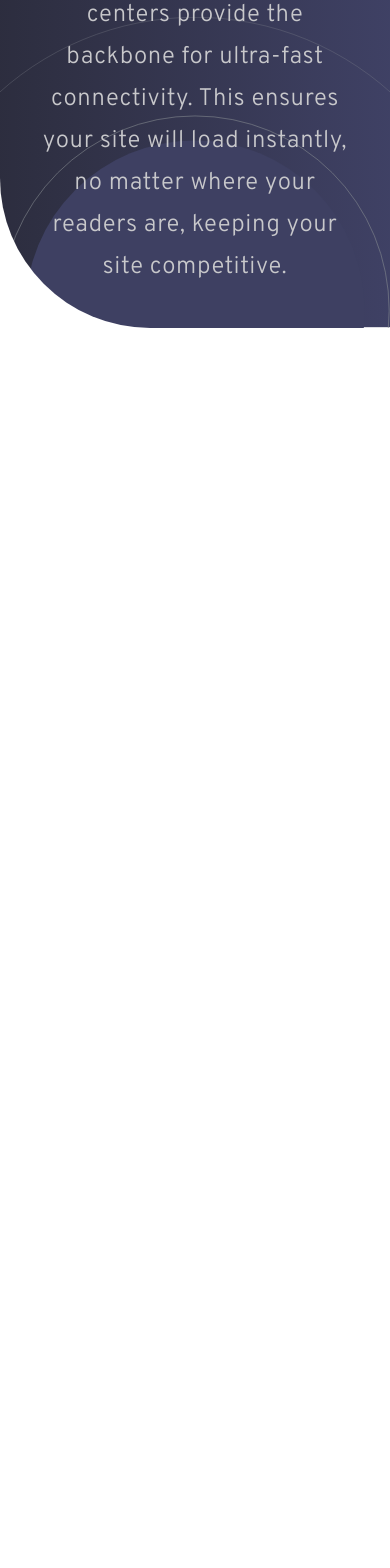
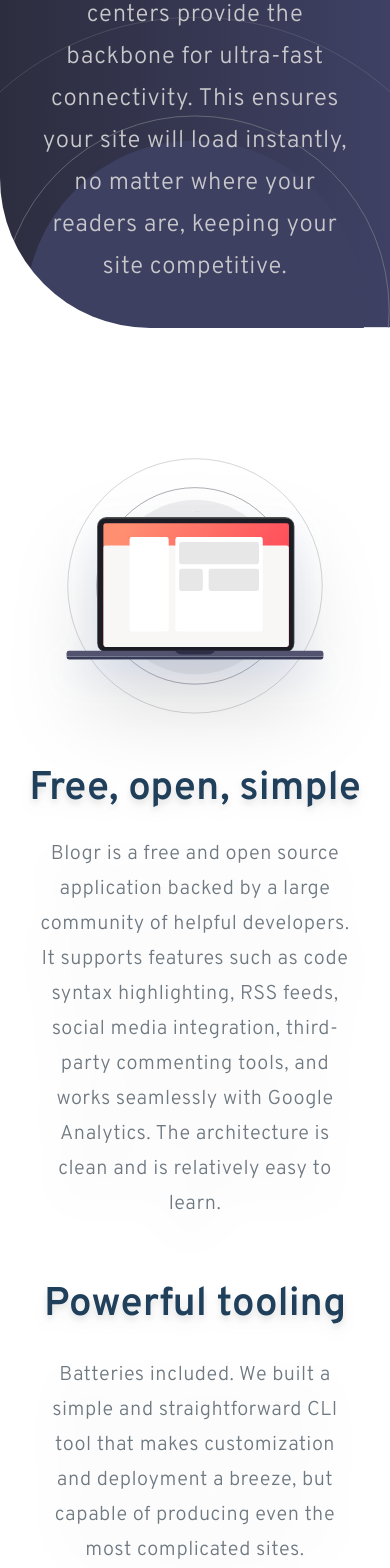
Before and after one commit to RereTooki/Blog-landing-page, a React (Vite) app: page / in a window 390 px wide. Shown: the part 3704-5272 px from the top of the page. Before the commit the page ends 4032 px from the top, so only its background shows below. Built offline with nearby package versions, Linux system fonts and the light colour scheme.

Commit message:
Done the mobile layout for the next part

```diff
--- /dev/null
+++ b/src/components/BodyEnd.tsx
@@ -0,0 +1,51 @@
+import React from "react";
+import "../App.css";
+import laptopmobile from "../assets/images/illustration-laptop-mobile.svg";
+import laptopdesktop from "../assets/images/illustration-laptop-desktop.svg";
+
+const BodyEnd = () => {
+  return (
+    <>
+      <div className="overflow-hidden flex flex-col pt-[30%] nsm:pb-[20%] nsm:pt-[15%] items-center font-overpass select-none">
+        <div className="nsm:flex nsm:flex-row-reverse nsm:px-[10%] nsm:gap-x-[2%]">
+          <picture className="nsm:basis-0 nsm:grow nsm:shrink drop-shadow-[0_40px_40px_rgba(0,0,0,0.15)]">
+            <source
+              className=""
+              media="(min-width: 760px)"
+              srcSet={laptopdesktop}
+            />
+            <img
+              src={laptopmobile}
+              alt=""
+              className="nsm:translate-x-[44%] md:translate-x-[40%] nsm:translate-y-[60%] md:translate-y-0 nsm:scale-[1.7] w-[100%]"
+            />
+          </picture>
+
+          <div className="nsm:basis-0 nsm:grow nsm:shrink">
+            <h1 className="px-[20px] nsm:px-0 text-[40px] nsm:text-[25px] pt-[8%] pb-[4%] nsm:pb-0 leading-[65px] nsm:whitespace-nowrap text-center nsm:text-left text-very-dark-blues font-semibold drop-shadow-lg">
+              Free, open, simple
+            </h1>
+            <p className="text-center nsm:text-left px-[10%] nsm:px-0 leading-[35px] nsm:leading-normal text-[20px] nsm:text-[16px] tracking-wide nsm:tracking-normal text-very-dark-grayish-blues/80 drop-shadow-[0_20px_20px_rgba(0,0,0,0.15)]">
+              Blogr is a free and open source application backed by a large
+              community of helpful developers. It supports features such as code
+              syntax highlighting, RSS feeds, social media integration,
+              third-party commenting tools, and works seamlessly with Google
+              Analytics. The architecture is clean and is relatively easy to
+              learn.
+            </p>
+            <h1 className="px-[20px] nsm:px-0 text-[40px] nsm:text-[25px] pt-[13%] nsm:pt-[50px] pb-[5%] nsm:pb-0 leading-[65px] nsm:whitespace-nowrap text-center nsm:text-left text-very-dark-blues font-semibold drop-shadow-lg">
+              Powerful tooling
+            </h1>
+            <p className="text-center nsm:text-left px-[10%] nsm:px-0 leading-[35px] nsm:leading-normal text-[20px] nsm:text-[16px] tracking-wide nsm:tracking-normal text-very-dark-grayish-blues/80 drop-shadow-[0_20px_20px_rgba(0,0,0,0.15)]">
+              Batteries included. We built a simple and straightforward CLI tool
+              that makes customization and deployment a breeze, but capable of
+              producing even the most complicated sites.
+            </p>
+          </div>
+        </div>
+      </div>
+    </>
+  );
+};
+
+export default BodyEnd;
--- a/src/components/BodyMid.tsx
+++ b/src/components/BodyMid.tsx
@@ -1,6 +1,5 @@
 import React from "react";
 import "../App.css";
-import circles from "../assets/images/bg-pattern-circles.svg";
 import phones from "../assets/images/illustration-phones.svg";
 
 const BodyMid = () => {
--- a/src/components/Landingpage.tsx
+++ b/src/components/Landingpage.tsx
@@ -2,6 +2,7 @@ import React from "react";
 import Header from "../components/Header";
 import BodyIntro from "../components/BodyIntro";
 import BodyMid from "../components/BodyMid";
+import BodyEnd from "../components/BodyEnd";
 import Footer from "../components/Footer";
 import "../App.css";
 
@@ -14,6 +15,7 @@ const Landingpage = () => {
         <div className="pt-[60%] nsm:pt-0 md:pt-0">
           <BodyMid />
         </div>
+        <BodyEnd />
         {/* <Footer /> */}
       </div>
     </>
```
Also changed, not shown: src/App.css (+0 -24 lines).
